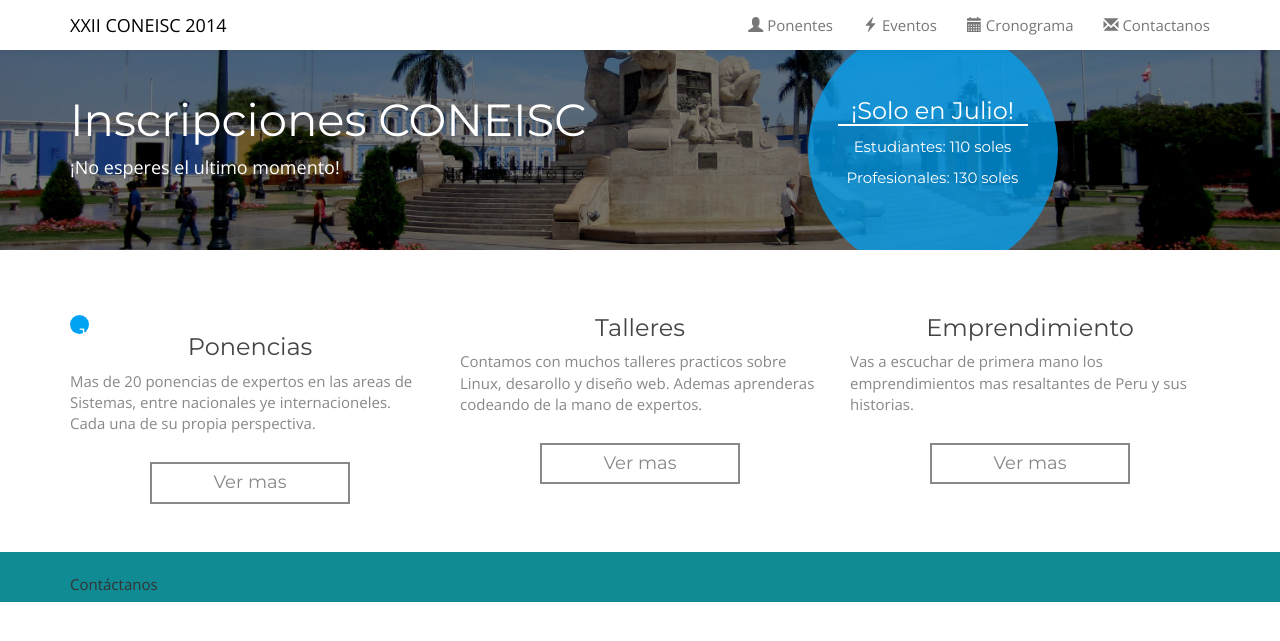
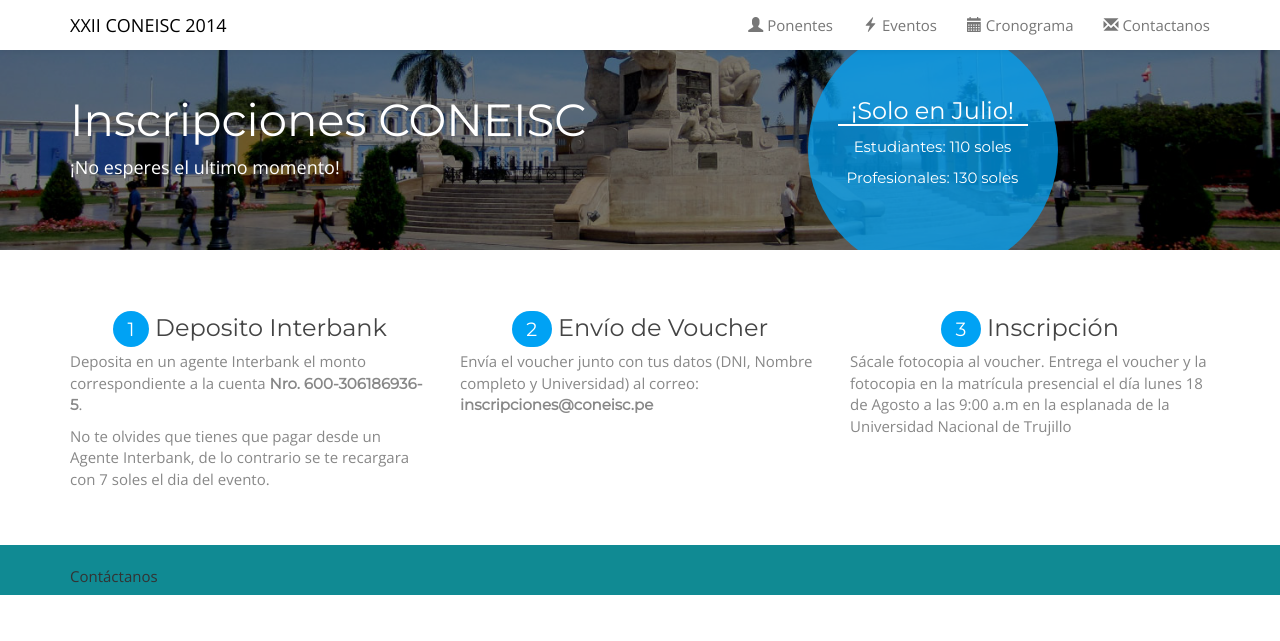
Before and after one commit to jhonazsh/coneisc, a PHP site: page /inscripcion.html in a window 1280 px wide. Shown: the top 641 px of the page. Run offline with PHP 8.4, Linux system fonts and the light colour scheme; some libraries are stand-ins or nearby versions.

Commit message:
Cambios en el index.html

```diff
--- a/css/webplatform.css
+++ b/css/webplatform.css
@@ -140,15 +140,20 @@ body
 	text-align: center;
 }
 
+.montserrat {
+	font-family: "Montserrat";
+}
+
 .pasos-inscripcion {
 	background: rgba(0, 162, 244,1);
-	border-radius: 1em;
+	border-radius: 1.5em;
 	color: white;
-	padding: .5em;
+	padding: .3em .75em;
 	font-size: .8em;
-	width: 1em;
-	height: 1em;
-	display: block;
+	width: 1.5em;
+	height: 1.5em;
+	/*display: block;*/
+	/*float: left;*/
 }
 
 /* Bloque jhonazsh */
--- a/inscripcion.html
+++ b/inscripcion.html
@@ -69,19 +69,17 @@
       <div class="container">
         <div class="row">
           <div class="col-md-4 temas">
-              <h3 class="text-center"><span class="pasos-inscripcion">1</span> Ponencias</h3>
-              <p>Mas de 20 ponencias de expertos en las areas de Sistemas, entre nacionales ye internacioneles. Cada una de su propia perspectiva.</p>
-              <a href="/inscribete/" class="btn btn-negro">Ver mas</a>
+              <h3 class="text-center"><span class="pasos-inscripcion">1</span> Deposito Interbank</h3>
+              <p>Deposita en un agente Interbank el monto correspondiente a la cuenta <strong class="montserrat">Nro. 600-306186936-5</strong>.</p>
+              <p>No te olvides que tienes que pagar desde un Agente Interbank, de lo contrario se te recargara con 7 soles el dia del evento.</p>
           </div>
           <div class="col-md-4 temas">
-              <h3 class="centrar">Talleres</h3>
-              <p>Contamos con muchos talleres practicos sobre Linux, desarollo y diseño web. Ademas aprenderas codeando de la mano de expertos.</p>
-              <a href="/inscribete/" class="btn btn-negro">Ver mas</a>
+              <h3 class="centrar"><span class="pasos-inscripcion">2</span> Envío de Voucher</h3>
+              <p>Envía el voucher junto con tus datos (DNI, Nombre completo y Universidad) al correo: <strong class="montserrat">inscripciones@coneisc.pe</strong></p>
           </div>
           <div class="col-md-4 temas">
-              <h3 class="centrar">Emprendimiento</h3>
-              <p>Vas a escuchar de primera mano los emprendimientos mas resaltantes de Peru y sus historias.</p>
-              <a href="/inscribete/" class="btn btn-negro">Ver mas</a>
+              <h3 class="centrar"><span class="pasos-inscripcion">3</span> Inscripción</h3>
+              <p>Sácale fotocopia al voucher. Entrega el voucher y la fotocopia en la matrícula presencial el día lunes 18 de Agosto a las 9:00 a.m en la esplanada de la Universidad Nacional de Trujillo</p>
           </div>
         </div>
       </div>
```
